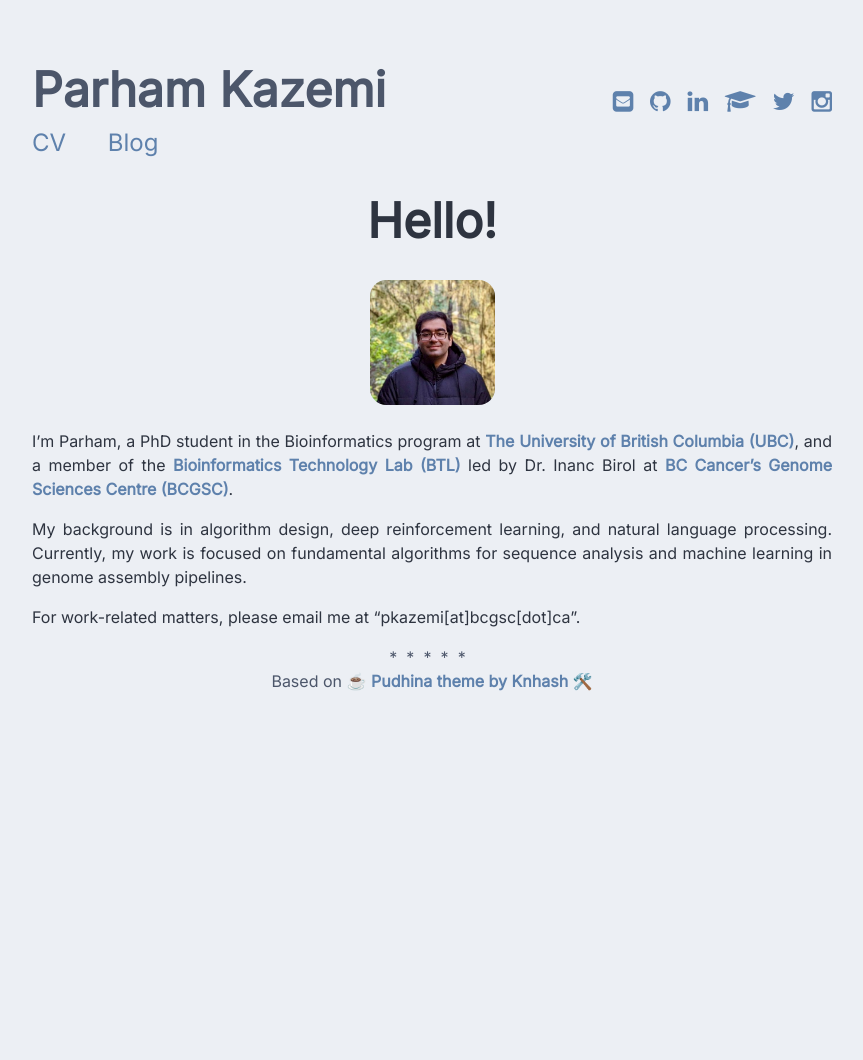
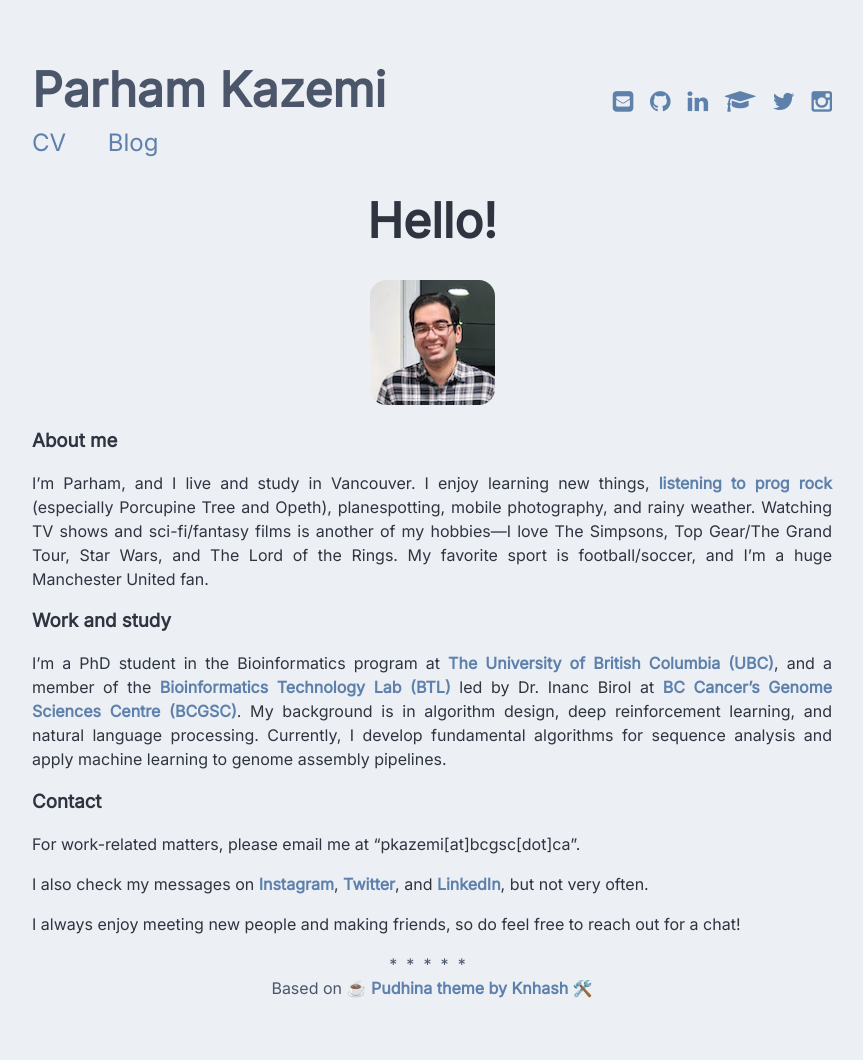
Before and after one commit to parham-k/parham-k.github.io, a Jekyll site: the page built from index.md, in a window 1280 px wide. Shown: the whole page, without its empty margins (208-1071 px from the left). Built offline with Jekyll 4.4.1, drawn with Linux system fonts in a browser that asks for light colours; before the commit the page ends 900 px from its top, so only the background shows below that.

Commit message:
Update main page

```diff
--- a/index.md
+++ b/index.md
@@ -7,8 +7,18 @@ sitemap:
 
 <img src="{{ '/assets/img/avatar.jpeg' | prepend: site.baseurl }}" id="about-img">
 
-I'm Parham, a PhD student in the Bioinformatics program at [The University of British Columbia (UBC)](https://www.bioinformatics.ubc.ca/), and a member of the [Bioinformatics Technology Lab (BTL)](https://www.birollab.ca/) led by Dr. Inanc Birol at [BC Cancer's Genome Sciences Centre (BCGSC)](https://www.bcgsc.ca/).
+### About me
 
-My background is in algorithm design, deep reinforcement learning, and natural language processing. Currently, my work is focused on fundamental algorithms for sequence analysis and machine learning in genome assembly pipelines.
+I'm Parham, and I live and study in Vancouver. I enjoy learning new things, [listening to prog rock](https://open.spotify.com/user/31rr2mm2xt3iqu6ynptnmelradwe) (especially Porcupine Tree and Opeth), planespotting, mobile photography, and rainy weather. Watching TV shows and sci-fi/fantasy films is another of my hobbies---I love The Simpsons, Top Gear/The Grand Tour, Star Wars, and The Lord of the Rings. My favorite sport is football/soccer, and I'm a huge Manchester United fan.
+
+### Work and study
+
+I'm a PhD student in the Bioinformatics program at [The University of British Columbia (UBC)](https://www.bioinformatics.ubc.ca/), and a member of the [Bioinformatics Technology Lab (BTL)](https://www.birollab.ca/) led by Dr. Inanc Birol at [BC Cancer's Genome Sciences Centre (BCGSC)](https://www.bcgsc.ca/). My background is in algorithm design, deep reinforcement learning, and natural language processing. Currently, I develop fundamental algorithms for sequence analysis and apply machine learning to genome assembly pipelines.
+
+### Contact
 
 For work-related matters, please email me at "pkazemi[at]bcgsc[dot]ca".
+
+I also check my messages on [Instagram](https://instagram.com/parham._.kazemi), [Twitter](https://twitter.com/parham_kzm), and [LinkedIn](https://in.linkedin.com/in/p-kazemi), but not very often.
+
+I always enjoy meeting new people and making friends, so do feel free to reach out for a chat!
```
Also changed, not shown: assets/img/avatar.jpeg.
